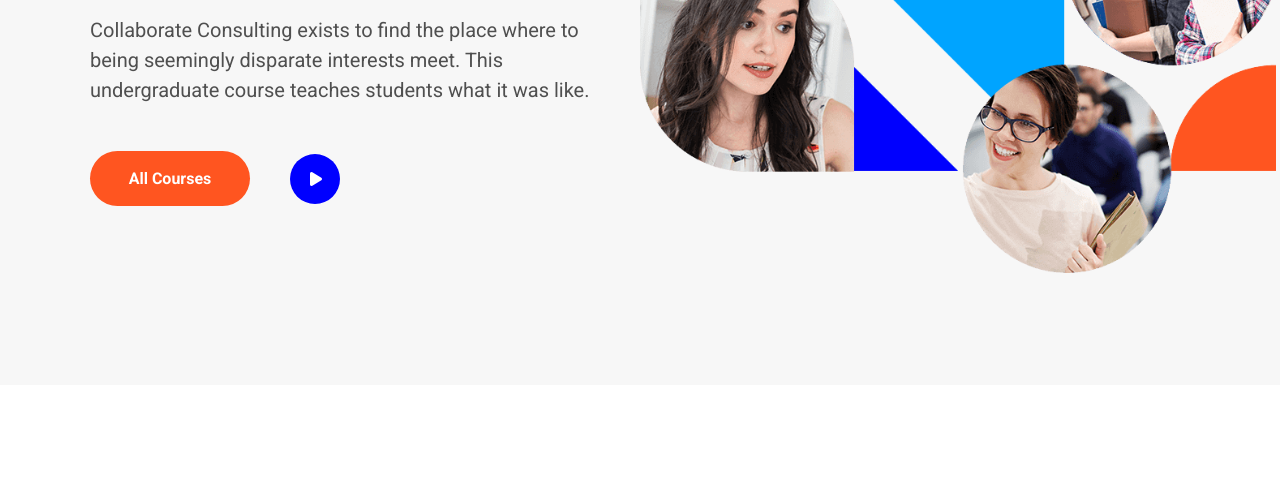
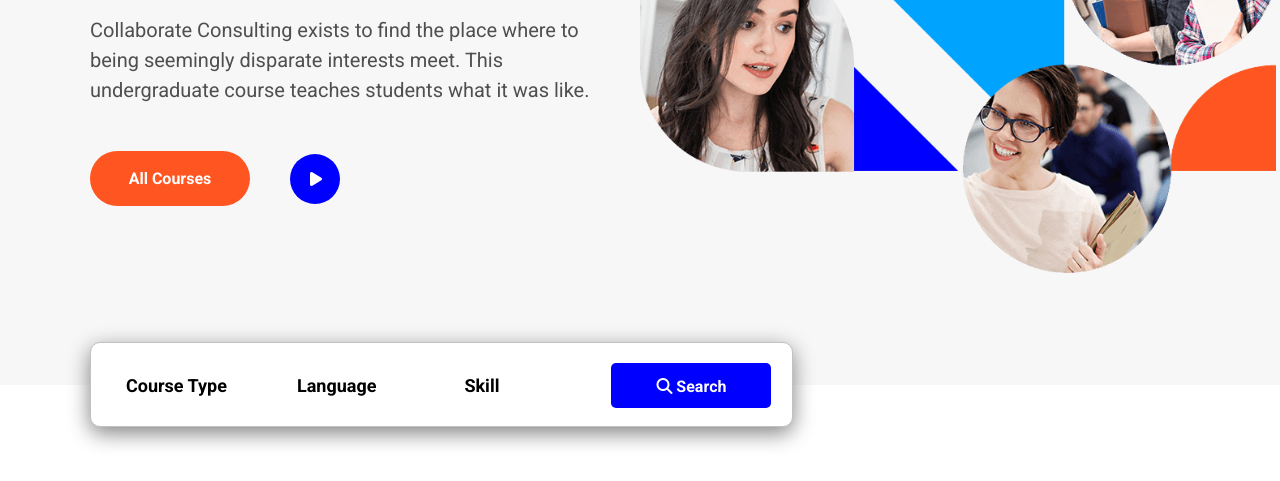
Before and after one commit to ShahinHB/Frontend-Project, a plain HTML site: page index.html in a window 1280 px wide. Shown: the part 554-1035 px from the top of the page. Before the commit the page ends 939 px from the top, so only its background shows below. Drawn offline with nearby package versions, Linux system fonts and the light colour scheme.

Commit message:
Make Search-bar

```diff
--- a/assets/sass/style.scss
+++ b/assets/sass/style.scss
@@ -1,4 +1,5 @@
 @import url('https://fonts.googleapis.com/css2?family=Roboto&display=swap');
+@import url('https://fonts.googleapis.com/css2?family=Fira+Sans:wght@700&display=swap');
 *{
     font-family: 'Roboto', sans-serif;
     margin: 0px;
@@ -136,3 +137,44 @@ header{
         }
     }
 }
+body{
+    position: relative;
+    .search{
+        position: absolute;
+        top: 896px;
+        left: 90px;
+        width: 703px;
+        height: 85px;
+        background-color: #fff;
+        border: 1px solid rgb(197, 193, 193);
+        border-radius: 10px;
+        padding: 20px 20px 12px;
+        box-shadow: 0px 6px 21px 0px grey;
+        font-family: "Fira Sans";
+        display: flex;
+        .search-categories{
+            display: flex;
+            color: black;
+            h2{
+                padding-top: 12px;
+                font-size: 18px;
+                font-weight: 700;
+            }
+        }
+        a{
+            position: relative;
+            left: 112px;
+            color: #fff;
+            height: 45px;
+            width: 160px;
+            border: none;
+            font-weight: 700;
+            border-radius: 5px;
+            background-color: #0000fe;
+            text-decoration: none;
+            text-align: center;
+            padding-top: 12px;
+
+        }
+    }
+}
--- a/index.html
+++ b/index.html
@@ -50,7 +50,22 @@
                 undergraduate course teaches students what it was like.</p>
             <a href="#" class="all-courses">All Courses</a>
             <a href="#" class="play-button"> <i class="fas fa-play"></i> </a>
+
         </section>
     </header>
+    <main>
+        <div class="search">
+            <div class="search-categories">
+                <h2 style="margin-left: 15px;">Course Type</h2>
+                <h2 style="margin-left: 70px;">Language</h2>
+                <h2 style="margin-left: 88px;">Skill</h2>
+            </div>
+            <a href="#">
+                <i class="fas fa-search"></i>
+                Search
+            </a>
+        </div>
+         <br> <br> <br> <br>
+    </main>
 </body>
 </html>
```
Also changed, not shown: assets/css/style.min.css, 1 other file.
